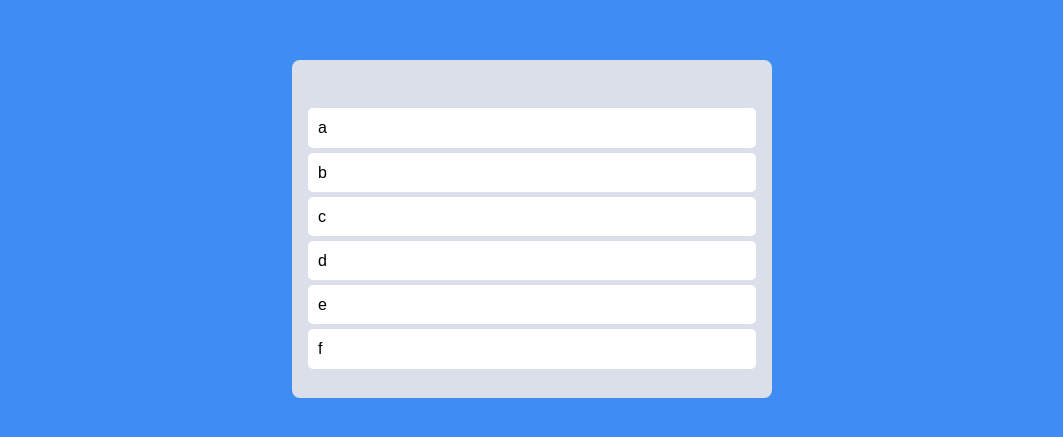
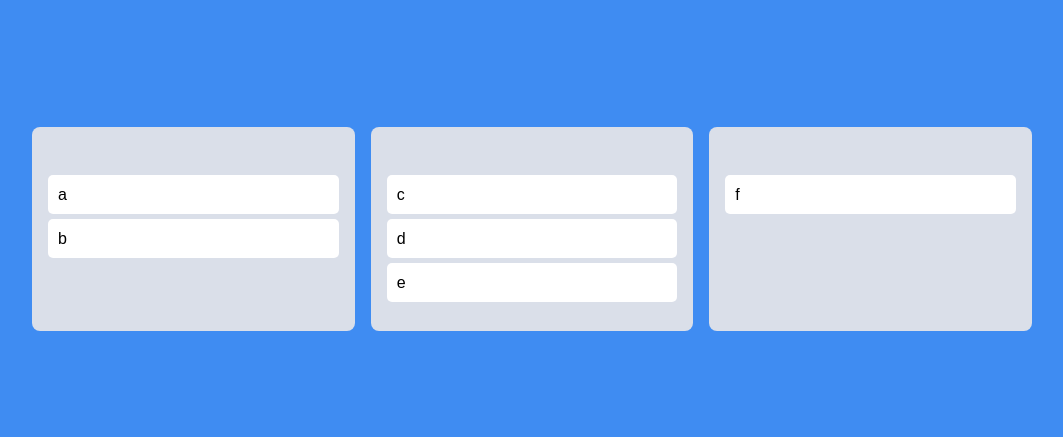
Before and after one commit to Typonote/TrelloClone, a React (Create React App) app: page / in a window 1280 px wide. Shown: the part 171-608 px from the top of the page, without its empty margins (108-1171 px from the left). Built offline with nearby package versions, Linux system fonts and the light colour scheme.

Commit message:
#7 Multi Boards

```diff
--- a/src/App.tsx
+++ b/src/App.tsx
@@ -2,11 +2,12 @@
 import { useRecoilState } from "recoil";
 import styled from "styled-components";
 import { toDoState } from "./atoms";
+import Board from "./Components/Board";
 import DragableCard from "./Components/DragableCard";
 
 const Wrapper = styled.div`
   display: flex;
-  max-width: 480px;
+  max-width: 1000px;
   width: 100%;
   margin: 0 auto;
   justify-content: center;
@@ -17,49 +18,34 @@
 const Boards = styled.div`
   display: grid;
   width: 100%;
-  grid-template-columns: repeat(1, 1fr);
-`;
-
-const Board = styled.div`
-  padding: 1.5rem 1rem;
-  padding-top: 3rem;
-  background-color: ${(props) => props.theme.boardColor};
-  border-radius: 0.5rem;
-  min-height: min-content;
+  gap: 1rem;
+  grid-template-columns: repeat(3, 1fr);
 `;
 
 function App() {
   const [toDos, setToDos] = useRecoilState(toDoState);
   const onDragEnd = ({ draggableId, destination, source }: DropResult) => {
     if (!destination) return;
-    setToDos((oldToDos) => {
-      const toDosCopy = [...oldToDos];
-      // 1) Delete item on source.index
+    // setToDos((oldToDos) => {
+    //   const toDosCopy = [...oldToDos];
+    //   // 1) Delete item on source.index
 
-      toDosCopy.splice(source.index, 1);
+    //   toDosCopy.splice(source.index, 1);
 
-      // 2) Put back the item on the destination.index
+    //   // 2) Put back the item on the destination.index
 
-      toDosCopy.splice(destination?.index, 0, draggableId);
-
-      return toDosCopy;
-    });
+    //   toDosCopy.splice(destination?.index, 0, draggableId);
+    //   return toDosCopy;
+    // });
   };
 
   return (
     <DragDropContext onDragEnd={onDragEnd}>
       <Wrapper>
         <Boards>
-          <Droppable droppableId="one">
-            {(magic) => (
-              <Board ref={magic.innerRef} {...magic.droppableProps}>
-                {toDos.map((toDo, index) => (
-                  <DragableCard key={toDo} index={index} toDo={toDo} />
-                ))}
-                {magic.placeholder}
-              </Board>
-            )}
-          </Droppable>
+          {Object.keys(toDos).map((boardId) => (
+            <Board boardId={boardId} key={boardId} toDos={toDos[boardId]} />
+          ))}
         </Boards>
       </Wrapper>
     </DragDropContext>
--- /dev/null
+++ b/src/Components/Board.tsx
@@ -0,0 +1,34 @@
+import React from "react";
+import { Droppable } from "react-beautiful-dnd";
+import styled from "styled-components";
+import DragableCard from "./DragableCard";
+
+const Boards = styled.div`
+  padding: 1.5rem 1rem;
+  padding-top: 3rem;
+  background-color: ${(props) => props.theme.boardColor};
+  border-radius: 0.5rem;
+  min-height: min-content;
+`;
+
+interface BoardInterface {
+  toDos: string[];
+  boardId: string;
+}
+
+const Board = ({ toDos, boardId }: BoardInterface) => {
+  return (
+    <Droppable droppableId={boardId}>
+      {(magic) => (
+        <Boards ref={magic.innerRef} {...magic.droppableProps}>
+          {toDos.map((toDo, index) => (
+            <DragableCard key={toDo} index={index} toDo={toDo} />
+          ))}
+          {magic.placeholder}
+        </Boards>
+      )}
+    </Droppable>
+  );
+};
+
+export default Board;
--- a/src/atoms.tsx
+++ b/src/atoms.tsx
@@ -1,6 +1,14 @@
 import { atom } from "recoil";
 
-export const toDoState = atom({
+interface ToDoStateInterface {
+  [key: string]: string[];
+}
+
+export const toDoState = atom<ToDoStateInterface>({
   key: "toDo",
-  default: ["a", "b", "c", "d", "e", "f"],
+  default: {
+    to_do: ["a", "b"],
+    doing: ["c", "d", "e"],
+    done: ["f"],
+  },
 });
```
